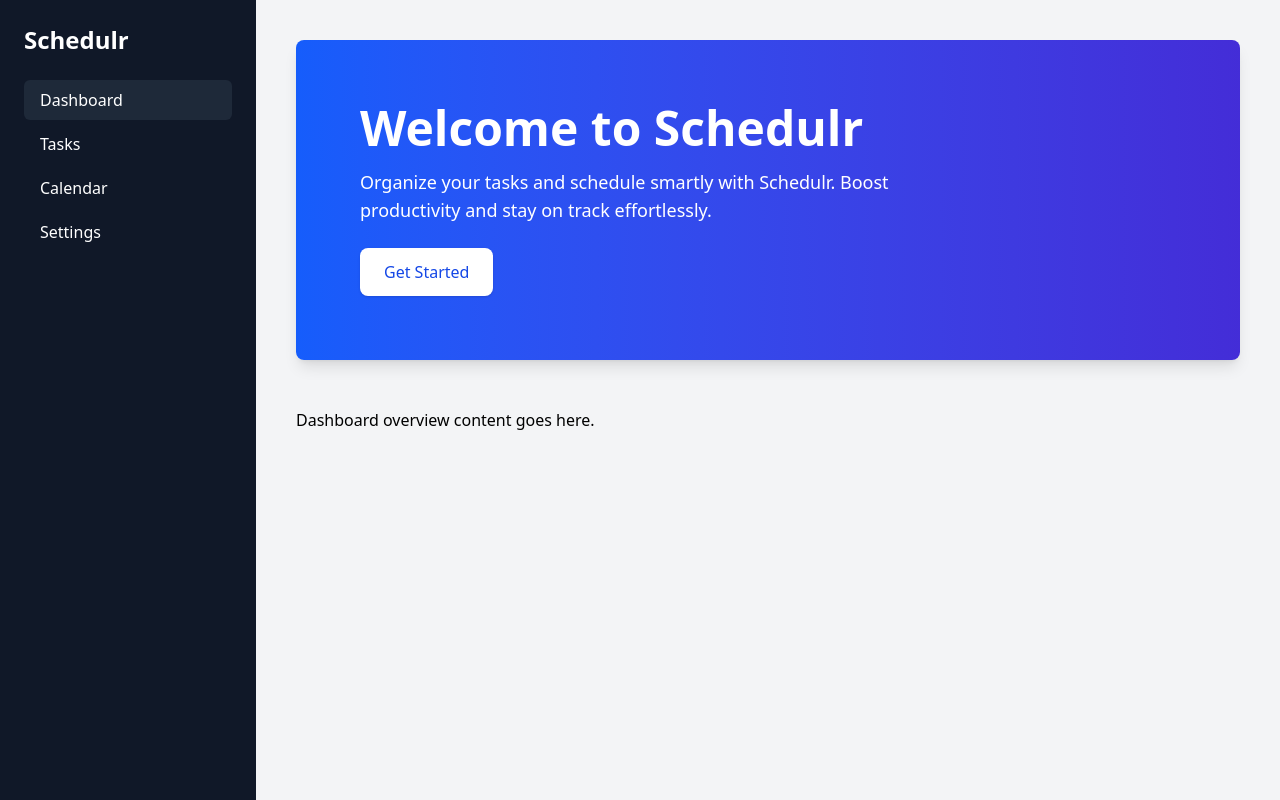
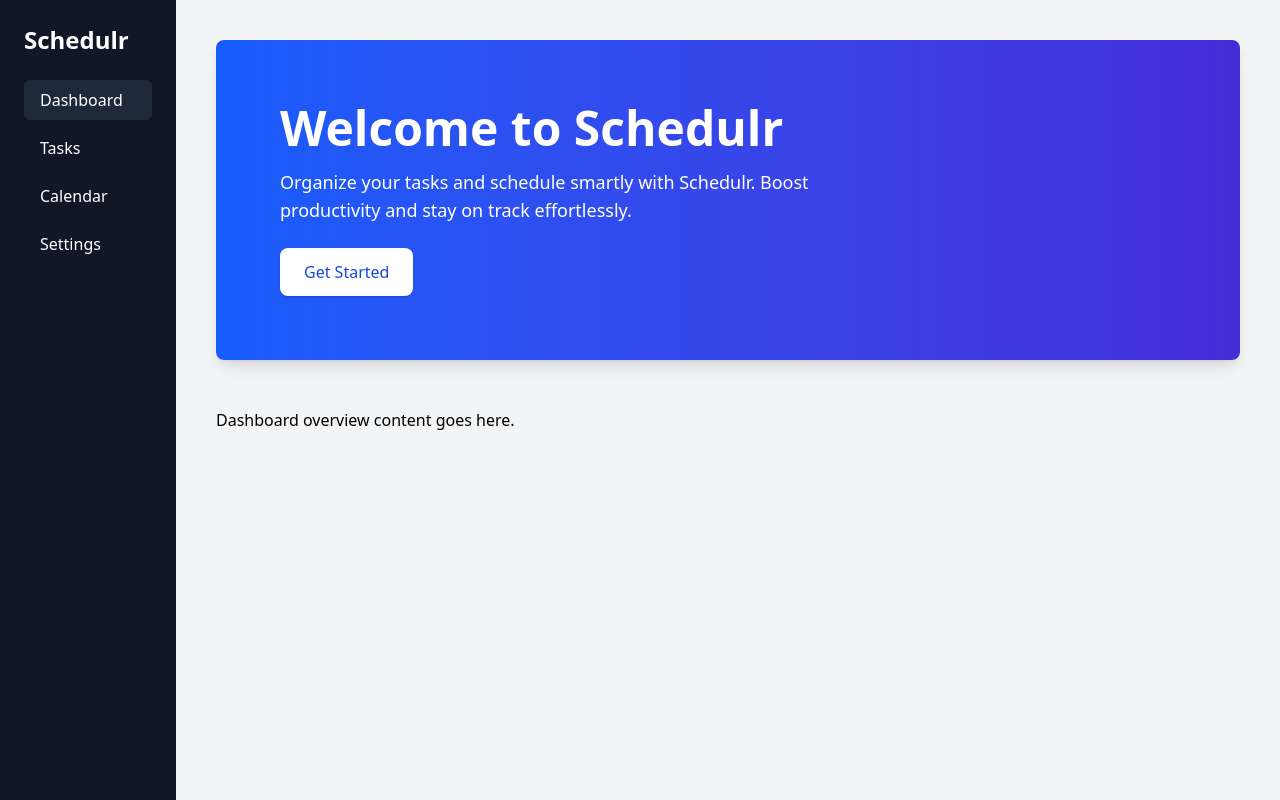
Before and after one commit to VarunKarthikB-18/Schedulr, a React (Vite) app in the folder frontend/: page /dashboard in a window 1280 px wide. Built offline with nearby package versions, Linux system fonts and the light colour scheme.

Commit message:
enhance: add hover-expandable sidebar with fixed layout

```diff
--- a/frontend/src/App.jsx
+++ b/frontend/src/App.jsx
@@ -10,7 +10,7 @@ export default function App() {
   return (
     <div className="min-h-screen bg-gray-100 flex">
       <Sidebar />
-      <main className="flex-1 p-10">
+      <main className="flex-1 p-10 ml-44 peer-hover:ml-64  transition-all h-screen duration-300">
         <Routes>
           <Route path="/" element={<Navigate to="/dashboard" replace />} />
           <Route path="/dashboard" element={<DashboardPage />} />
--- a/frontend/src/components/Sidebar.jsx
+++ b/frontend/src/components/Sidebar.jsx
@@ -1,15 +1,16 @@
 import { NavLink } from "react-router-dom";
 
 const linkClass = ({ isActive }) =>
-  `block w-full text-left px-4 py-2 rounded-md hover:bg-gray-800 ${
+  `block w-full text-left px-4 py-2 transition-all duration-300 rounded-md hover:bg-gray-800 ${
     isActive ? "bg-gray-800" : ""
   }`;
 
 export default function Sidebar() {
   return (
-    <aside className="bg-gray-900 text-white w-64 min-h-screen p-6">
+    <aside className="peer fixed top-0 left-0 bg-gray-900 text-white min-h-screen p-6 transition-all duration-300 w-44 hover:w-64"
+    >
       <div className="text-2xl font-bold mb-6">Schedulr</div>
-      <nav className="flex flex-col gap-1">
+      <nav className="flex flex-col gap-2">
         <NavLink to="/dashboard" className={linkClass}>
           Dashboard
         </NavLink>
```
